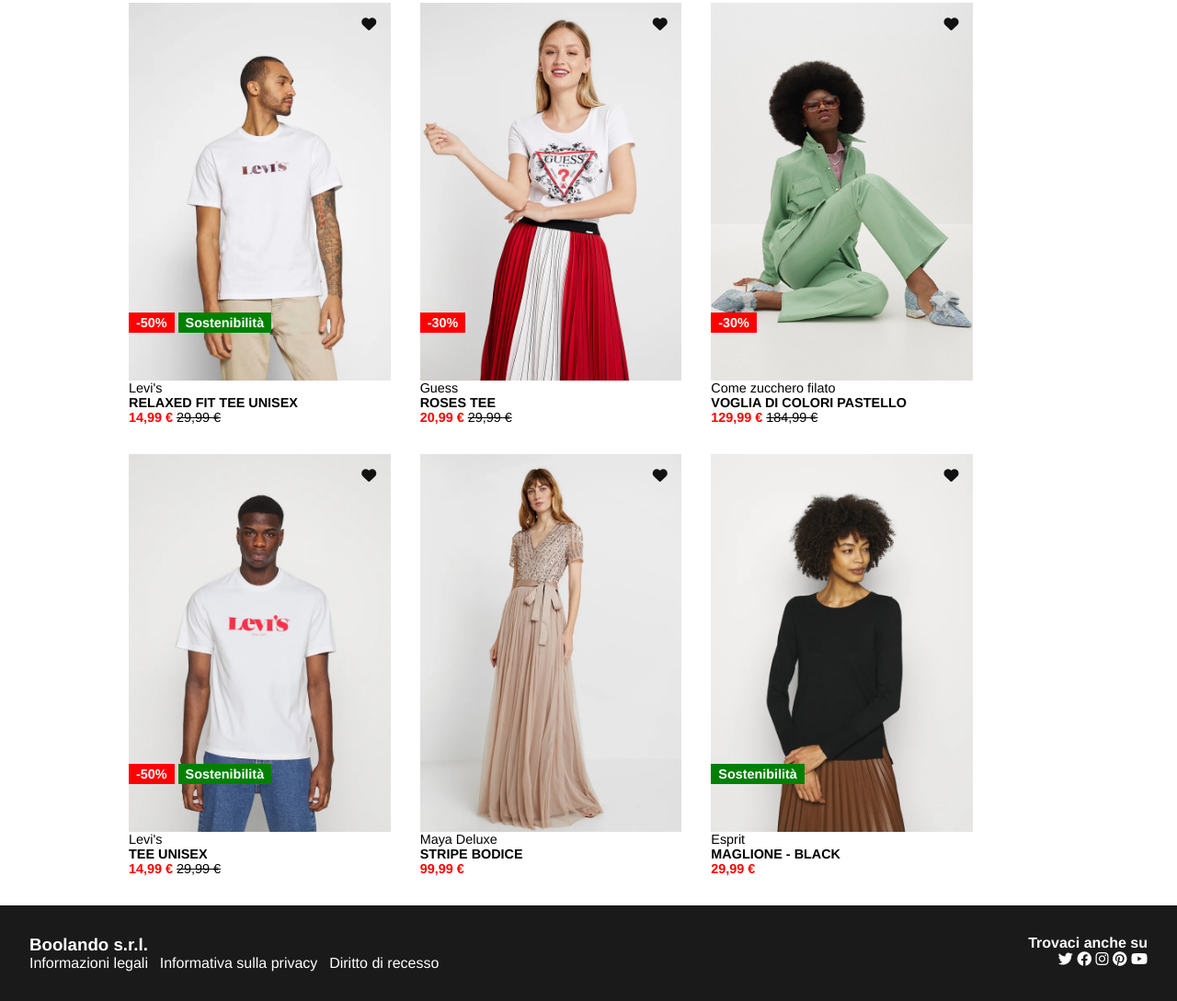
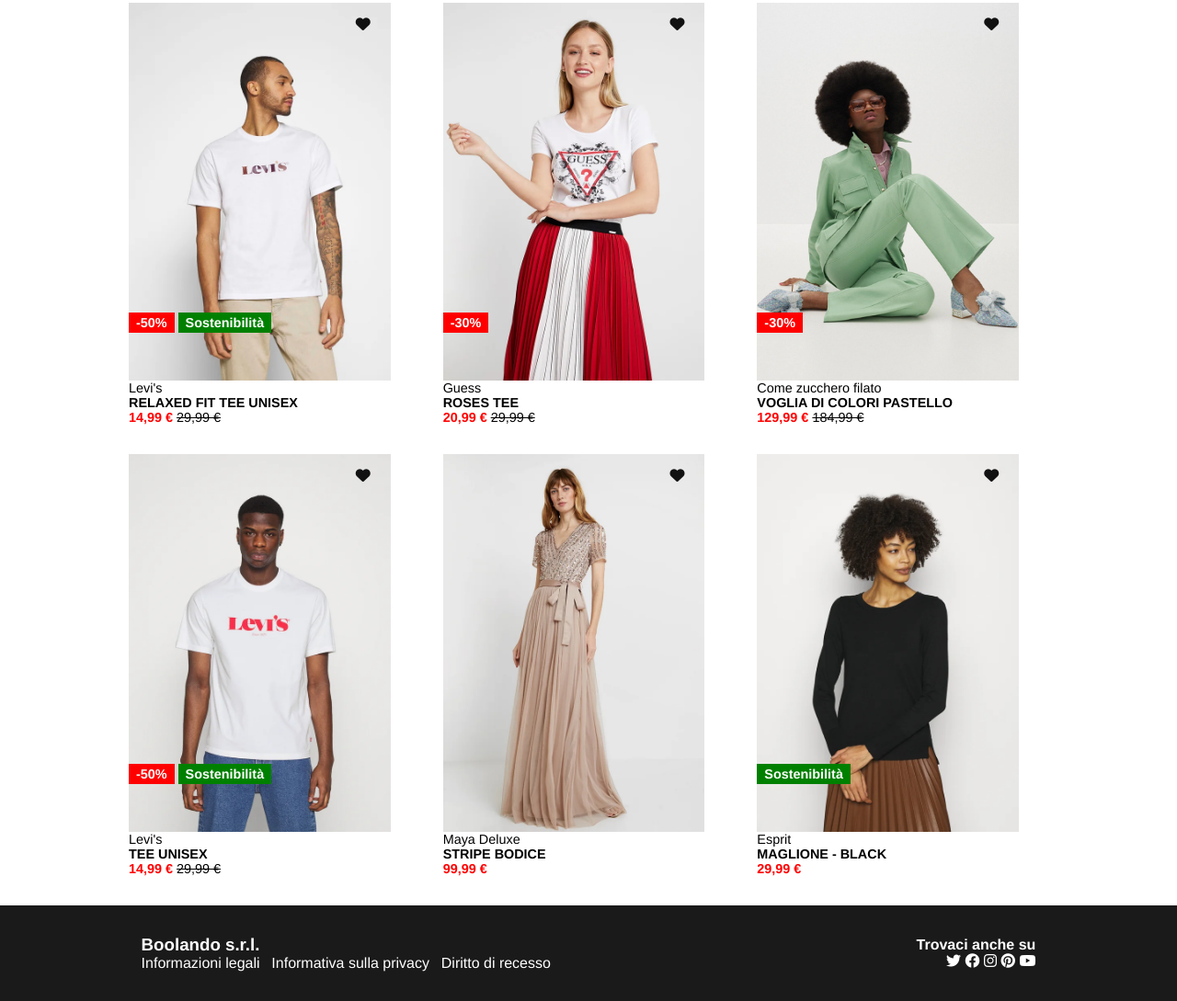
Before and after one commit to ludovicaghemo/html-css-boolando, a plain HTML site: page index.html in a window 1280 px wide. Shown: the part 109-1198 px from the top of the page at 92% size. Drawn offline with Linux system fonts and the light colour scheme.

Commit message:
more corrections

```diff
--- a/css/style.css
+++ b/css/style.css
@@ -4,6 +4,8 @@
     padding: 0;
     box-sizing: border-box;
 }
+
+/* COMMON */
 
 body {
     font-family: Whitney, "Helvetica Neue", Helvetica, Arial, sans-serif;
@@ -68,6 +70,7 @@ header {
 
 .row {
     display: flex;
+    justify-content: space-between;
     flex-wrap: wrap;
     margin-top: 2rem;
 }
@@ -132,8 +135,7 @@ header {
 .heart {
     position: absolute;
     top: 3%;
-    right: 15%;
-    z-index: 1;
+    right: 17%;
 }
 
 .black-heart {
--- a/index.html
+++ b/index.html
@@ -42,7 +42,7 @@
 
     <!-- Main -->
     <Main>
-        <div class="container">
+        <div class="container flex-container">
             <div class="row">
                 <div class="col">
                     <div class="card">
@@ -50,8 +50,12 @@
                             <span class="black-heart"><strong><i class="fa-solid fa-heart" style="color: #121112;"></i></strong></span>
                             <span class="red-heart"><i class="fa-solid fa-heart" style="color: #ec1313;"></i></span>
                         </div>
+                        <!-- Image -->
+                        <div class="image">
                             <img class="first" src="img/1.webp" alt="Relaxed fit Img">
                             <img class="change" src="img/1b.webp" alt="Relaxed fit Img Hover">
+                        </div>
+                         <!-- /Image -->
                         <div class="lables">
                             <span class="discount"><strong>-50%</strong></span>
                             <span class="sustain"><strong>Sostenibilità</strong></span>
@@ -71,8 +75,12 @@
                             <span class="black-heart"><strong><i class="fa-solid fa-heart" style="color: #121112;"></i></strong></span>
                             <span class="red-heart"><i class="fa-solid fa-heart" style="color: #ec1313;"></i></span>
                         </div>
+                         <!-- Image -->
+                        <div class="image">
                             <img class="first" src="img/2.webp" alt="Roses Tee Img">
                             <img class="change" src="img/2b.webp" alt="Roses Tee Img Hover">
+                        </div>
+                         <!-- /Image -->
                         <div class="lables">
                             <span class="discount"><strong> -30%</strong></span>
                         </div>
@@ -90,8 +98,12 @@
                             <span class="black-heart"><strong><i class="fa-solid fa-heart" style="color: #121112;"></i></strong></span>
                             <span class="red-heart"><i class="fa-solid fa-heart" style="color: #ec1313;"></i></span>
                         </div>
+                        <!-- Image -->
+                        <div class="image">
                             <img class="first" src="img/3.webp" alt="Pastel Colours Img">
                             <img class="change" src="img/3b.webp" alt="Pastel Colours Img Hover">
+                        </div>
+                        <!-- /Image -->
                         <div class="lables">
                             <span class="discount"><strong> -30%</strong></span>
                         </div>
@@ -109,8 +121,12 @@
                             <span class="black-heart"><strong><i class="fa-solid fa-heart" style="color: #121112;"></i></strong></span>
                             <span class="red-heart"><i class="fa-solid fa-heart" style="color: #ec1313;"></i></span>
                         </div>
+                        <!-- Image -->
+                        <div class="image">
                             <img class="first" src="img/4.webp" alt="Unisex Img">
                             <img class="change" src="img/4b.webp" alt="Unisex Img">
+                        </div>
+                        <!-- /Image -->
                         <div class="lables">
                             <span class="discount"><strong>-50%</strong></span>
                             <span class="sustain"><strong>Sostenibilità</strong></span>
@@ -129,8 +145,12 @@
                             <span class="black-heart"><strong><i class="fa-solid fa-heart" style="color: #121112;"></i></strong></span>
                             <span class="red-heart"><i class="fa-solid fa-heart" style="color: #ec1313;"></i></span>
                         </div>
+                        <!-- Image -->
+                        <div class="image">
                             <img class="first" src="img/5.webp" alt="Bodice Img">
                             <img class="change" src="img/5b.webp" alt="Bodice Img Hover">
+                        </div>
+                        <!-- /Image -->
                             <div class="caption">
                             <p class="brand">Maya Deluxe</p>
                             <p class="name"><strong>STRIPE BODICE</strong></p>
@@ -144,8 +164,12 @@
                             <span class="black-heart"><strong><i class="fa-solid fa-heart" style="color: #121112;"></i></strong></span>
                             <span class="red-heart"><i class="fa-solid fa-heart" style="color: #ec1313;"></i></span>
                         </div>
+                        <!-- Image -->
+                        <div class="image">
                             <img class="first" src="img/6.webp" alt="Sweater Img">
                             <img class="change" src="img/6b.webp" alt="Sweater Img Hover">
+                        </div>
+                        <!-- /Image -->
                             <div class="lables">
                             <span class="sustain"><strong>Sostenibilità</strong></span>
                         </div>
@@ -164,6 +188,7 @@
     <!-- Footer -->
     <footer>
         <div class="footer">
+            <div class="container flex-container">
                 <div class="footer-right">
                     <h3>Boolando s.r.l.</h3>
                     <div class="footer-links">
@@ -185,6 +210,7 @@
                     </div>
                 </div>
             </div>
+        </div>
     <!-- /Footer-Bottom -->
 </footer>
 <!-- /Footer -->
```
Lines whose indentation alone changed are shown as unchanged.
